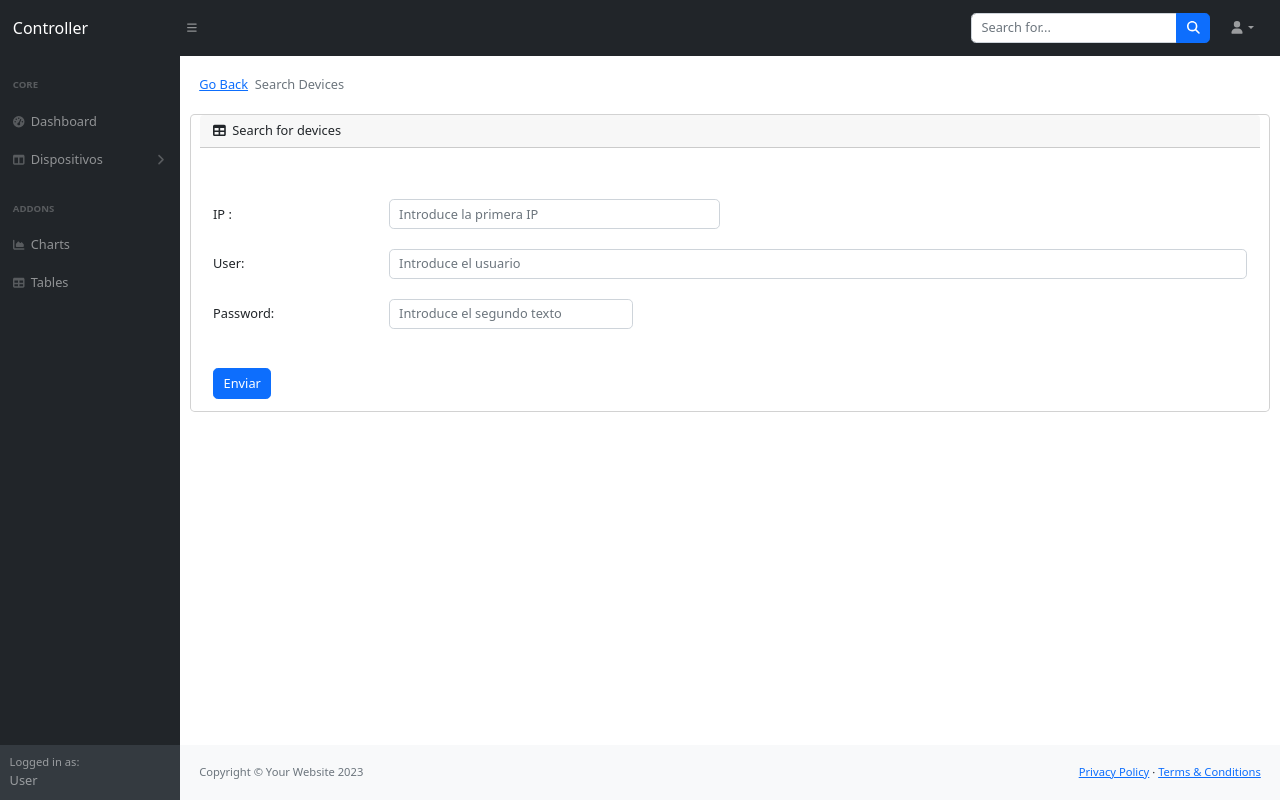
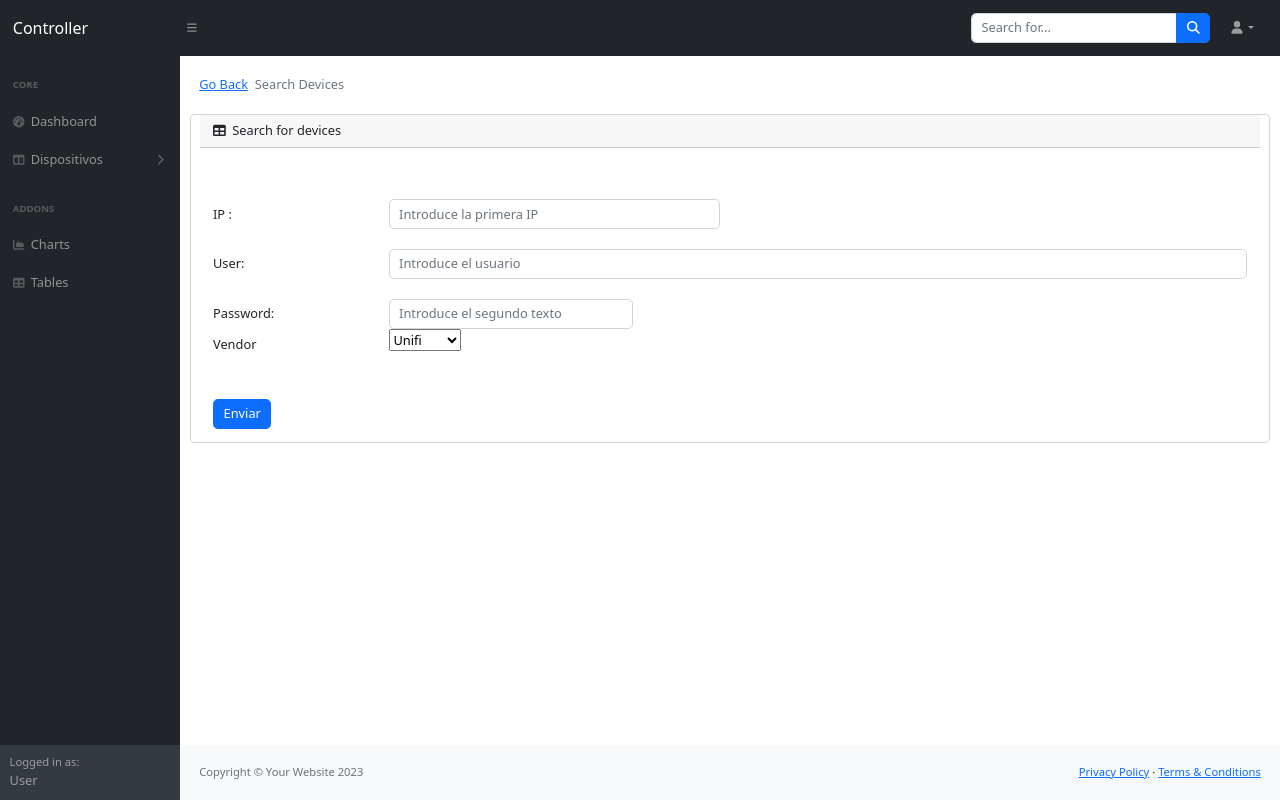
Before and after one commit to hokuto06/devicescontroller, a Django app: template mainController/templates/add_one_device.html in a window 1280 px wide. Run offline with Django 4.2, Linux system fonts and the light colour scheme; the template is opened without the code that fills it, so the values that code supplies are empty; some libraries are stand-ins or nearby versions.

Commit message:
Restauracion

```diff
--- a/mainController/templates/add_one_device.html
+++ b/mainController/templates/add_one_device.html
@@ -38,6 +38,16 @@
                                 <input type="text" class="form-control" id="texto2" name="texto2" placeholder="Introduce el segundo texto">
                             </div>
                         </div>
+                        <div class="form-group row">
+                            <label for="texto3" class="col-sm-2 col-form-label">Vendor</label>
+                            <div class="col-sm-10">
+                        <select id="texto3" name="texto3">
+                            <option value="unifi">Unifi</option>
+                            <option value="mikrotik">Mikrotik</option>
+                            <option value="ruckus">Ruckus</option>
+                            <option value="brocade">Brocade</option>
+                        </select></div>
+                        </div>
                         <br>
                         <input type="hidden" id="grupo" name="grupo" value="{{ group }}">
                         <br>
```
